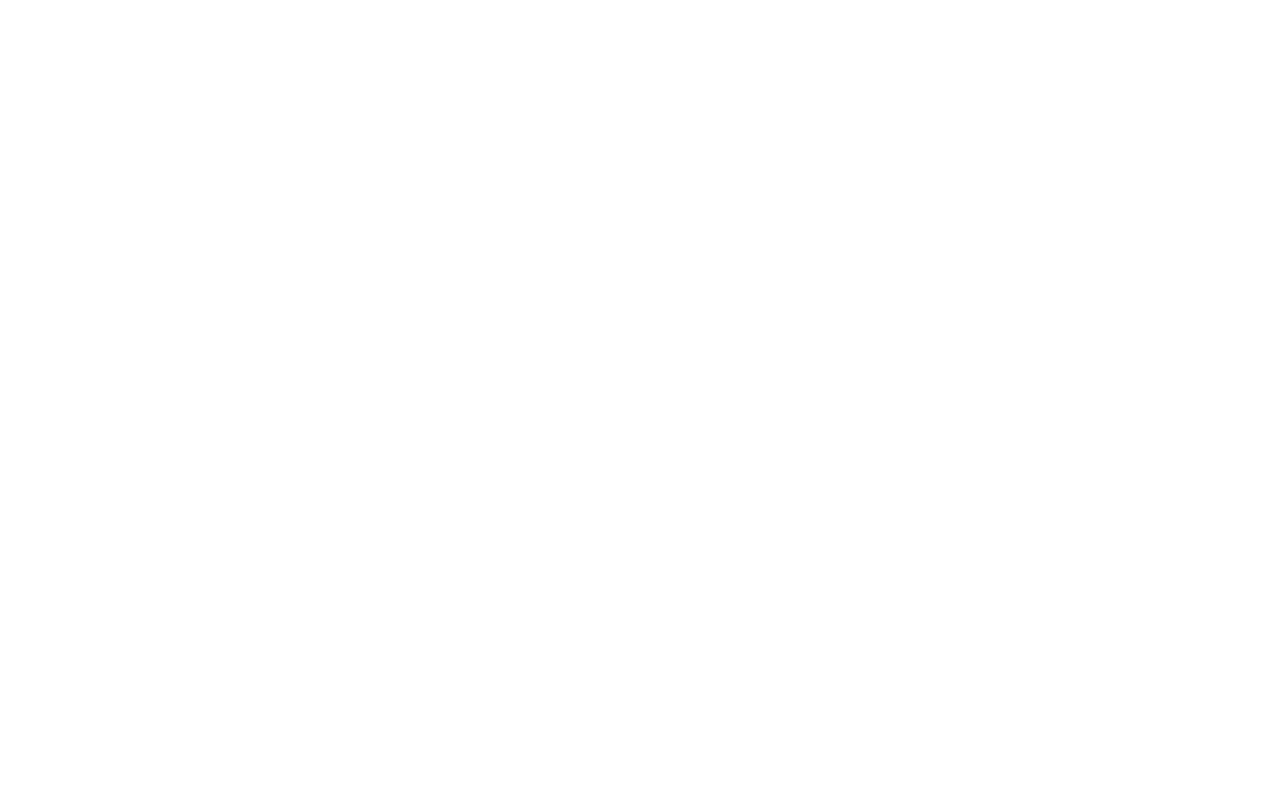
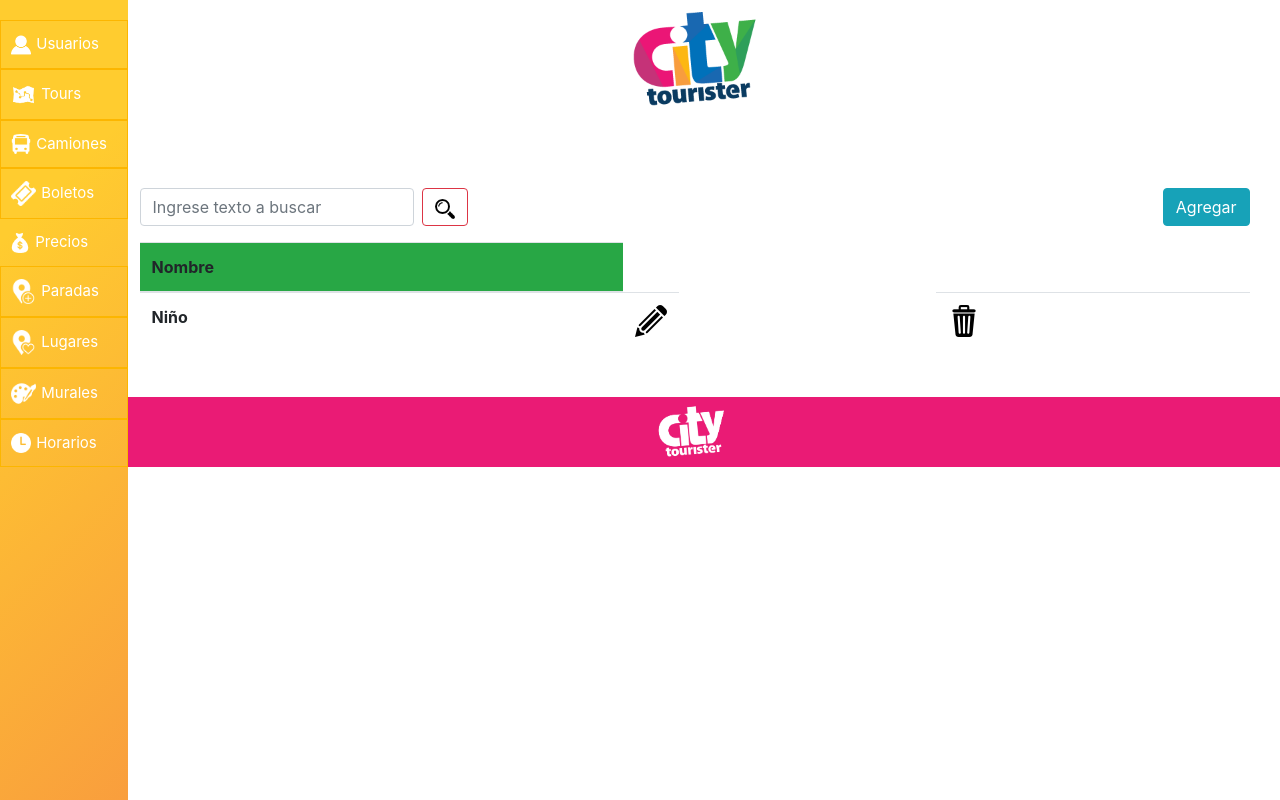
Before and after one commit to tabeli/FrontEstrellaRoja, a Nuxt app in the folder front/: page /boletos/tipoboleto in a window 1280 px wide. Before the commit this address had no page. Built offline with nearby package versions, Linux system fonts and the light colour scheme.

Commit message:
Tipo boleto

```diff
--- /dev/null
+++ b/front/components/Boleto/TipoBoletos.vue
@@ -0,0 +1,47 @@
+<template>
+    <div class="container">
+      <br>
+      <div class="mt-5">
+    <div class="row">
+    <!--Buscador-->
+    <div class="col">
+      <form class="form-inline">
+        <input class="form-control mr-sm-2" type="search" placeholder="Ingrese texto a buscar" aria-label="Search">
+        <button class="btn btn-outline-danger my-2 my-sm-0" type="submit"><img src="@/static/magnifier.png" width="20" height="20"></button>
+      </form>
+    </div>
+    <!--Agregar-->
+      <div class = "col text-right">
+        <nuxt-link :to="{ name: 'camiones-Agregar' }" replace>
+        <button type="button" class="btn btn-info text-right">Agregar</button>
+        </nuxt-link>
+      </div>
+    </div>
+    <!--Tabla-->
+    <table class="table mt-3">
+      <thead class="bg-success">
+        <tr>
+          <th scope="col">Nombre</th>
+        </tr>
+      </thead>
+        <tbody>
+          <tr>
+            <th scope="row">Niño</th>
+            <nuxt-link :to="{ name: 'boletos-tipoboletoeditar' }">
+            <td><img src="@/static/pencil.png"></td>
+            </nuxt-link>
+            <td><img src="@/static/basurero.png"></td>
+          </tr>
+        </tbody>
+    </table>
+  </div>
+    </div>
+  </template>
+
+  <script>
+
+  </script>
+
+  <style>
+
+  </style>
--- /dev/null
+++ b/front/components/Boleto/TipoBoletosAgregar.vue
@@ -0,0 +1,33 @@
+<template>
+    <div class="container">
+    <!--Empieza la form-->
+        <form>
+        <!--Titulo-->
+            <div class="form-group">
+                <label for="titulo">Tipo de boleto</label>
+                <textarea class="form-control" id="inputPrecio" rows="1"></textarea>
+            </div>
+        </form>
+    <!--Termina la form-->
+
+    <!--Boton Agregar-->
+        <button type="button" class="btn btn-primary mt-3">Agregar</button>
+    </div>
+</template>
+
+<script>
+export default {
+
+}
+</script>
+
+<style>
+.container {
+    margin-left: 160px;
+    margin-right: 0px; /* Same as the width of the sidenav */
+    display: inline-block;
+    font-size: 20px; /* Increased text to enable scrolling */
+    text-align: center;
+    align-content: center;
+}
+</style>
--- a/front/components/Sidebar.vue
+++ b/front/components/Sidebar.vue
@@ -22,7 +22,6 @@
         <a><img src="@/static/ticket.png" height="25"> Boletos</a>
       </nuxt-link>
         </li>
-        <li>
       <nuxt-link :to="{ name: 'precio'}" replace>
         <a><img src="@/static/money.png" height="20"> Precios</a>
       </nuxt-link>
@@ -112,4 +111,6 @@
   border: 1px solid #FCB600;
 
 }
+
+
 </style>
--- /dev/null
+++ b/front/pages/boletos/tipoboleto.vue
@@ -0,0 +1,34 @@
+<template>
+    <div>
+      <div class ="row">
+          <div class="col-sm-1">
+              <Sidebar/>
+          </div>
+          <div class="col-11">
+            <Header/>
+            <TipoBoletos/>
+            <Footer/>
+          </div>
+      </div>
+    </div>
+  </template>
+
+  <script>
+    import Sidebar from '@/components/Sidebar'
+    import TipoBoletos from '@/components/Boleto/TipoBoletos'
+    import Header from '@/components/Header'
+    import Footer from '@/components/Footer'
+
+    export default {
+      components: {
+        Sidebar,
+        TipoBoletos,
+        Header,
+        Footer,
+      }
+    }
+  </script>
+
+  <style>
+
+  </style>
--- /dev/null
+++ b/front/pages/boletos/tipoboletoeditar.vue
@@ -0,0 +1,34 @@
+<template>
+    <div>
+      <div class ="row">
+          <div class="col-sm-1">
+              <Sidebar/>
+          </div>
+          <div class="col-11">
+            <Header/>
+            <TipoBoletosAgregar/>
+            <Footer/>
+          </div>
+      </div>
+    </div>
+  </template>
+
+  <script>
+    import Sidebar from '@/components/Sidebar'
+    import TipoBoletosAgregar from '@/components/Boleto/TipoBoletosAgregar'
+    import Header from '@/components/Header'
+    import Footer from '@/components/Footer'
+
+    export default {
+      components: {
+        Sidebar,
+        TipoBoletosAgregar,
+        Header,
+        Footer,
+      }
+    }
+  </script>
+
+  <style>
+
+  </style>
```
